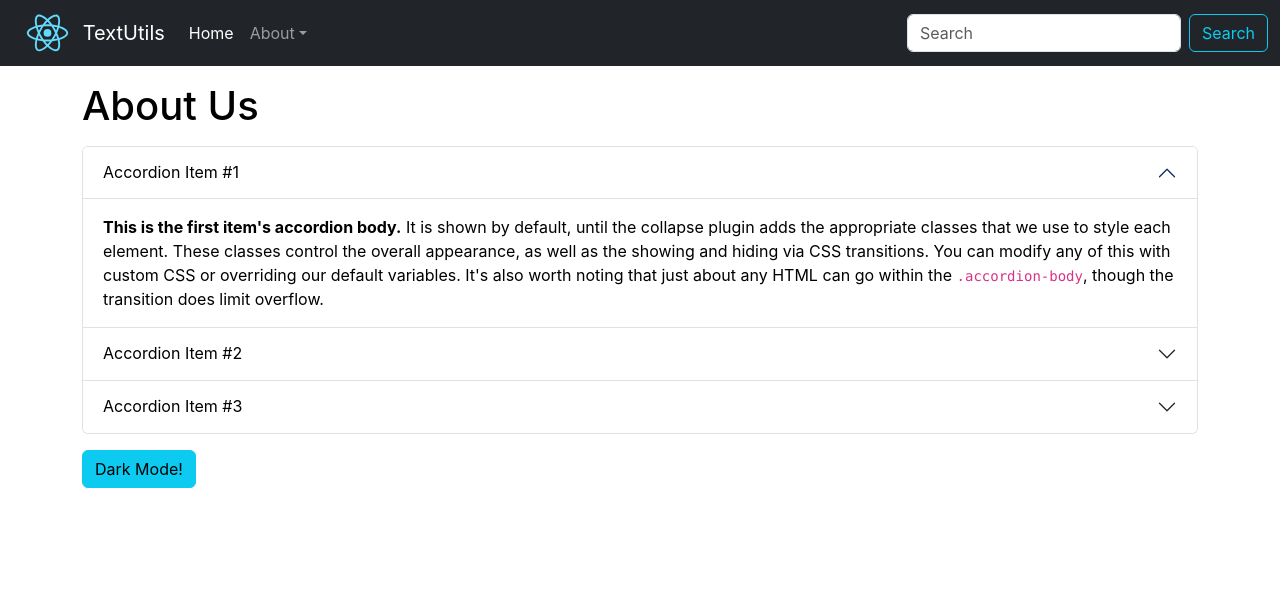
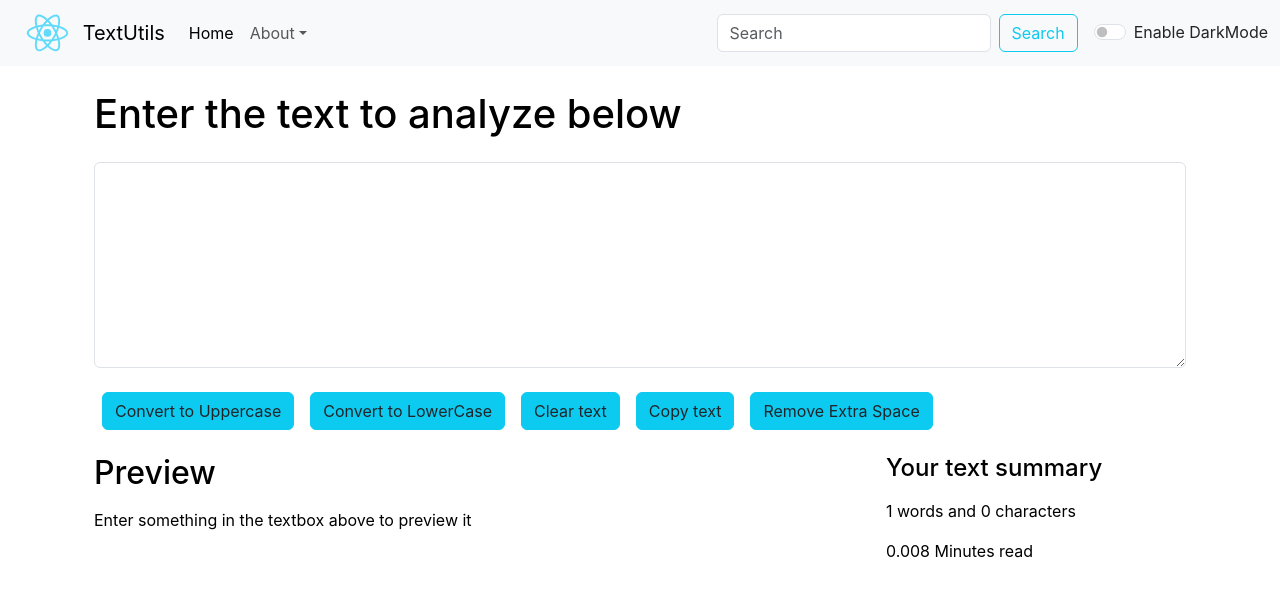
Before and after one commit to MayankCh0udhary/React-JS-Basic---Learning-, a React (Create React App) app: page / in a window 1280 px wide. Shown: the top 596 px of the page. Built offline with nearby package versions, Linux system fonts and the light colour scheme.

Commit message:
Enhanced DarkMode!

```diff
--- a/src/App.js
+++ b/src/App.js
@@ -2,17 +2,32 @@ import logo from './logo.svg';
 import './App.css';
 import Navbar from './components/Navbar';
 import TextForm from './components/TextForm';
-import About from './components/About';
+// import About from './components/About';
+import React, { useState } from "react";
 
 function App() {
+  const [mode, setMode] = useState('light');
+
+
+  const toggleMode = () => {
+    if (mode === 'light') {
+      setMode('dark');
+      document.body.style.backgroundColor = 'black';
+    }
+    else {
+      setMode('light');
+      document.body.style.backgroundColor = 'white';
+    }
+  }
   return (
     <>
       {/* <Navbar title="TextUtils"/> */}
-      <Navbar title='TextUtils' aboutText='About'/>
+      <Navbar title='TextUtils' aboutText='About' mode={mode} toggleMode={toggleMode} />
       {/* <Navbar/> */}
-
-      {/* <TextForm/> */}
-      <About/>
+      <div className="container">
+        <TextForm mode={mode} />
+      </div>
+      {/* <About/> */}
     </>
   );
 }
--- a/src/components/Navbar.js
+++ b/src/components/Navbar.js
@@ -5,9 +5,9 @@ import PropTypes from 'prop-types';
 export default function Navbar(props) {
   let logoStyle = { height: 50 };
   return (
-    <nav className="navbar navbar-expand-lg navbar-dark bg-dark position-sticky fixed-top">
+    <nav className={`navbar navbar-expand-lg navbar-${props.mode} bg-${props.mode} position-sticky fixed-top`}>
       <div className="container-fluid">
-      <img src={logo} alt="" style={logoStyle}/>
+        <img src={logo} alt="" style={logoStyle} />
         <a className="navbar-brand" href="/">{props.title}</a>
         <button className="navbar-toggler" type="button" data-bs-toggle="collapse" data-bs-target="#navbarScroll" aria-controls="navbarScroll" aria-expanded="false" aria-label="Toggle navigation">
           <span className="navbar-toggler-icon"></span>
@@ -24,15 +24,19 @@ export default function Navbar(props) {
               <ul className="dropdown-menu">
                 <li><a className="dropdown-item" href="/">Action</a></li>
                 <li><a className="dropdown-item" href="/">Another action</a></li>
-              <li><hr className="dropdown-divider"/></li>
+                <li><hr className="dropdown-divider" /></li>
                 <li><a className="dropdown-item" href="/">Something else here</a></li>
               </ul>
             </li>
           </ul>
           <form className="d-flex" role="search">
-          <input className="form-control me-2" type="search" placeholder="Search" aria-label="Search"/>
+            <input className="form-control me-2" type="search" placeholder="Search" aria-label="Search" />
             <button className="btn btn-outline-info" type="submit">Search</button>
           </form>
+          <div className={`form-check form-switch ms-3 text-${props.mode==='light'?'dark':'light'}`}>
+            <input className="form-check-input" type="checkbox" onClick={props.toggleMode} role="switch" id="flexSwitchCheckDefault" />
+            <label className="form-check-label" htmlFor="flexSwitchCheckDefault">Enable DarkMode</label>
+          </div>
         </div>
       </div>
     </nav>
--- a/src/components/TextForm.js
+++ b/src/components/TextForm.js
@@ -18,6 +18,16 @@ export default function TextForm(props) {
         setText(newText);
 
     }
+    const handleCopy = () =>{
+        let text = document.getElementById('myBox');
+        text.select();
+        navigator.clipboard.writeText(text.value);
+    }
+    const handleExtraSpaces = () =>{
+        //Regex
+        let newText = text.split(/[ ]+/);
+        setText(newText.join(" "));
+    }
     const handleOnChange = (event) => {
         // console.log('handleOnChnage');
         setText(event.target.value);
@@ -25,20 +35,22 @@ export default function TextForm(props) {
     const [text, setText] = useState('');
     return (
         <>
-            <div className='container'>
+            <div className='container' style={{color: props.mode==='light'?'black':'white'}}>
                 <h1 className='my-4'>{props.heading}</h1>
                 <div className="mb-3">
-                    <textarea className="form-control" value={text} onChange={handleOnChange} id="myBox" rows="8"></textarea>
+                    <textarea className="form-control" value={text} onChange={handleOnChange} id="myBox" rows="8" style={{backgroundColor: props.mode==='light'?'white':'black', color: props.mode==='light'?'black':'white'}}></textarea>
                 </div>
-                <buttom className="btn btn-info mx-2 text-dark " onClick={handleUpperCaseClick}>Convert to Uppercase</buttom>
-                <buttom className="btn btn-info mx-2 text-dark" onClick={handleLowerCaseClick}>Convert to LowerCase</buttom>
-                <buttom className="btn btn-info mx-2 text-dark" onClick={handleClearTextClick}>Clear text</buttom>
+                <button className="btn btn-info m-2 text-dark " onClick={handleUpperCaseClick}>Convert to Uppercase</button>
+                <button className="btn btn-info m-2 text-dark" onClick={handleLowerCaseClick}>Convert to LowerCase</button>
+                <button className="btn btn-info m-2 text-dark" onClick={handleClearTextClick}>Clear text</button>
+                <button className="btn btn-info m-2 text-dark" onClick={handleCopy}>Copy text</button>
+                <button className="btn btn-info m-2 text-dark" onClick={handleExtraSpaces}>Remove Extra Space</button>
             </div>
-            <div className="container">
+            <div className="container" style={{color: props.mode==='light'?'black':'white'}}>
                 <div className="row">
                 <div className="section2 col-8 ">
                         <h2 className='my-3'>Preview</h2>
-                        <p>{text}</p>
+                        <p>{text.length>0?text:'Enter something in the textbox above to preview it'}</p>
                     </div>
                     <div className="section1 col-3 ms-5">
                         <h4 className='my-3'>Your text summary</h4>
```
Lines whose indentation alone changed are shown as unchanged.
